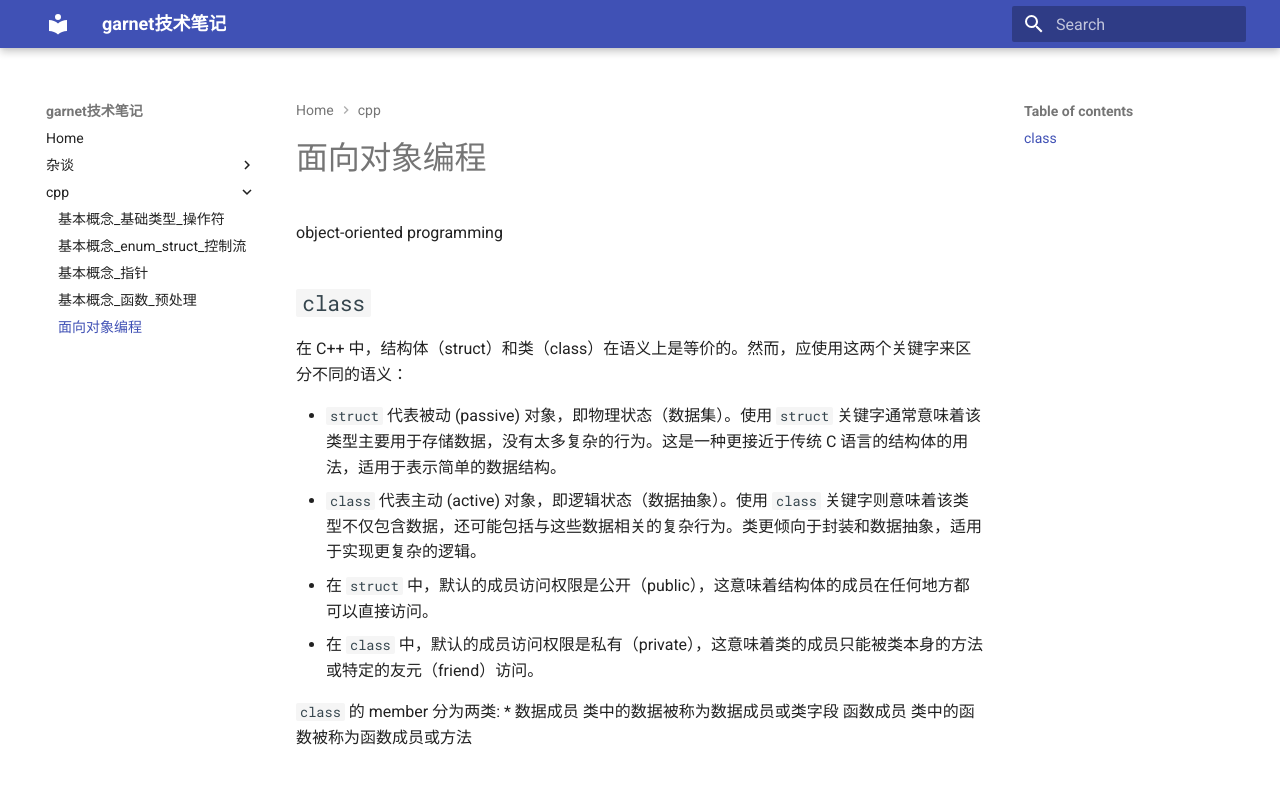
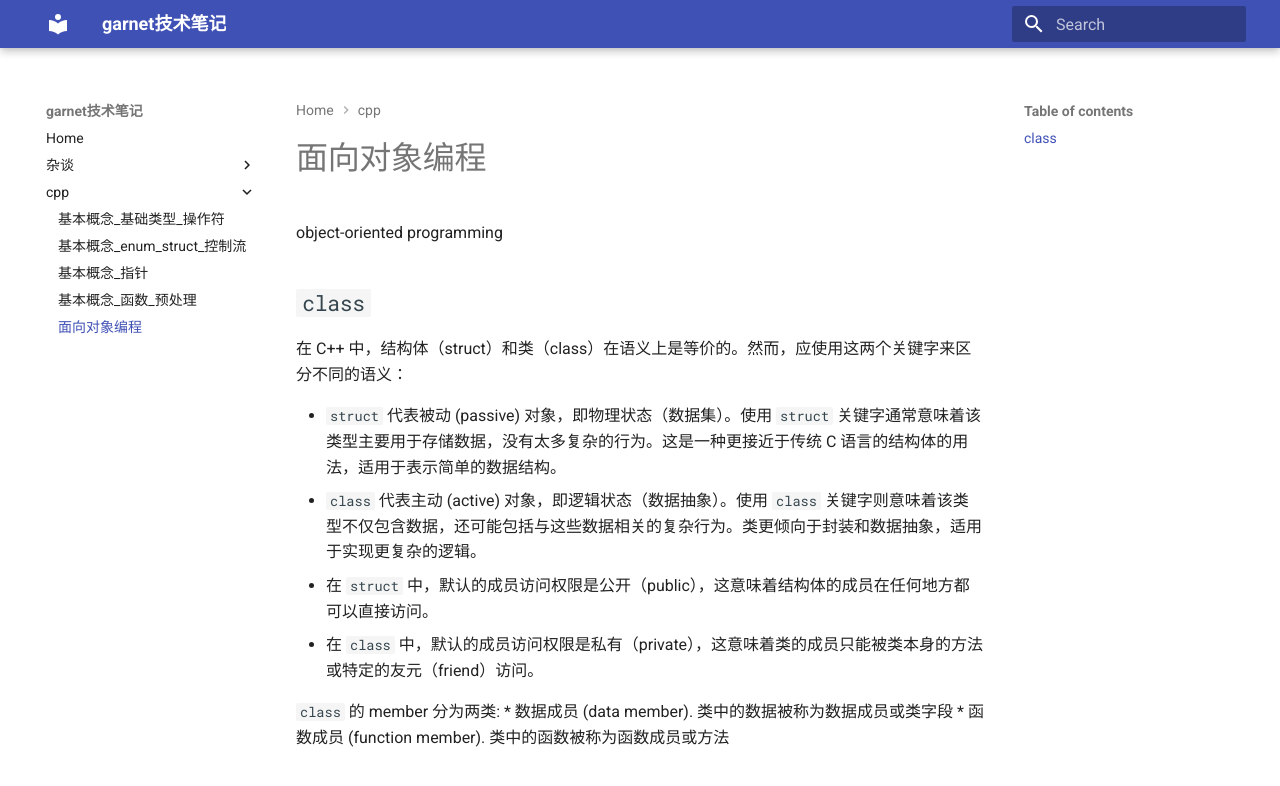
Before and after one commit to ymma98/technotes, an MkDocs documentation site: the page built from docs/cpp/OOP.md, in a window 1280 px wide. Shown: the top 786 px of the page. Built offline with MkDocs 1.6.1 and Material for MkDocs 9.7.7, drawn with Linux system fonts in a browser that asks for light colours.

Commit message:
docs/cpp/OOP.md updated from https://stackedit.cn/

```diff
--- a/docs/cpp/OOP.md
+++ b/docs/cpp/OOP.md
@@ -12,11 +12,9 @@ object-oriented programming
 -   在 `class` 中，默认的成员访问权限是私有（private），这意味着类的成员只能被类本身的方法或特定的友元（friend）访问。
 
 `class` 的 member 分为两类:
-* 数据成员
-类中的数据被称为数据成员或类字段
-函数成员
-类中的函数被称为函数成员或方法
+* 数据成员 (data member). 类中的数据被称为数据成员或类字段
+* 函数成员 (function member). 类中的函数被称为函数成员或方法
 
 <!--stackedit_data:
-eyJoaXN0b3J5IjpbMTk2NTAxNjk0XX0=
+eyJoaXN0b3J5IjpbOTc2NDQxMzE2XX0=
 -->
```
